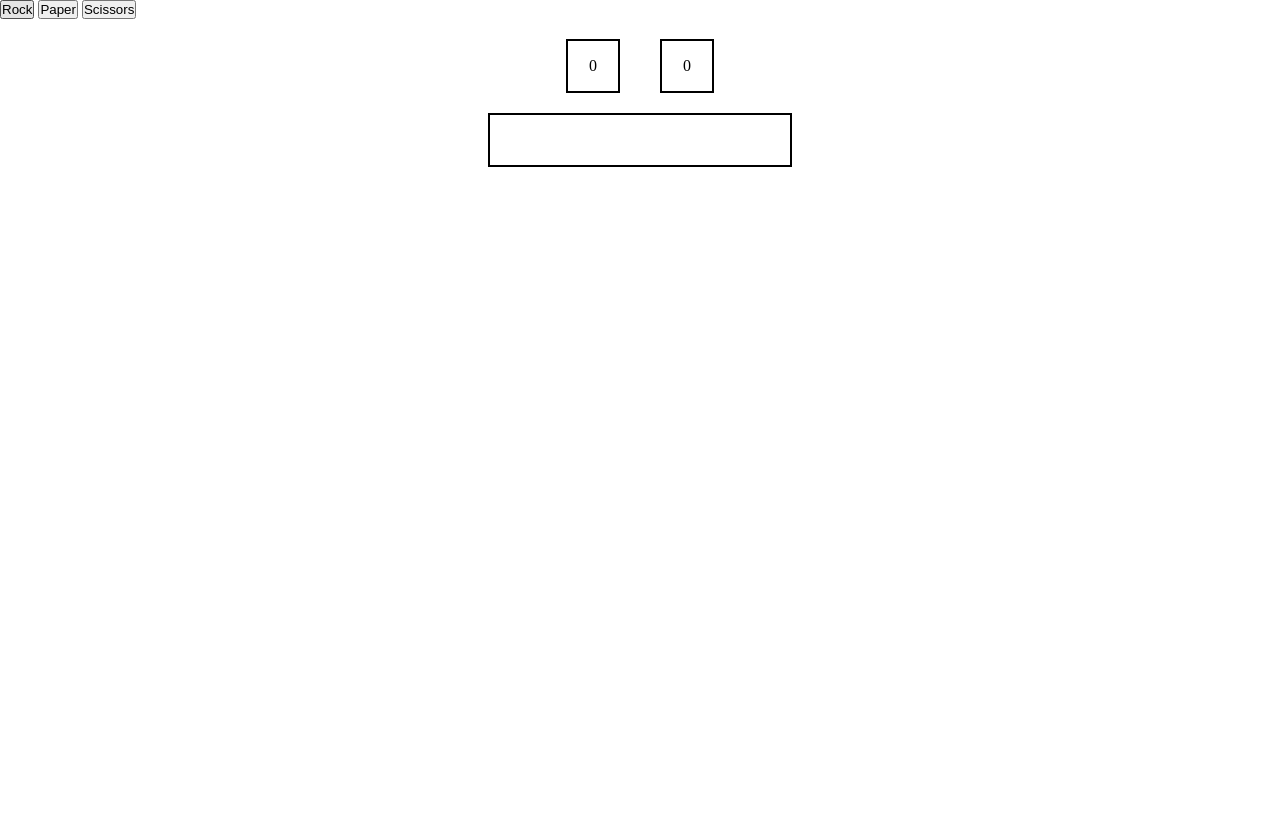
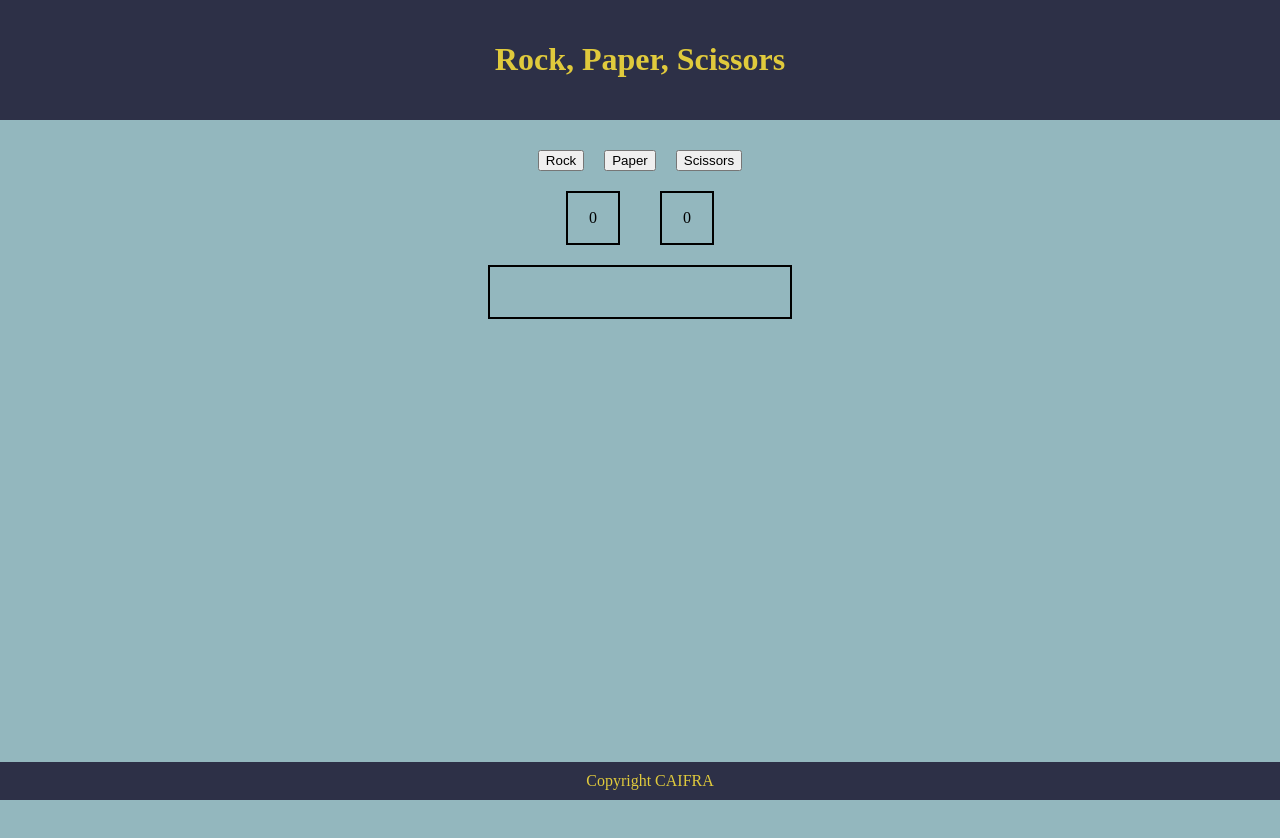
Before and after one commit to CaiaFra/RockPaperScissors, a plain HTML site: page index.html in a window 1280 px wide. Before the commit the page ends 800 px from the top, so only its background shows below. Drawn offline with Linux system fonts and the light colour scheme.

Commit message:
Main layout completed

```diff
--- a/index.html
+++ b/index.html
@@ -9,15 +9,30 @@
     </head>
 
     <body>
+        <div class="page">
+            <header>
+                <h1>Rock, Paper, Scissors</h1>
+            </header>
+
+            <div class="main-box">
+                <div class="buttons">
                     <button class="rock">Rock</button>
                     <button class="paper">Paper</button>
                     <button class="scissors">Scissors</button>
+                </div>
 
                 <div class="container">
+                    <div class="points">
                         <div class="player-score">0</div>
                         <div class="computer-score">0</div>
                     </div>
 
                     <div class="result"></div>
+                </div>
+            </div>
+            <div class="footer">
+                Copyright CAIFRA
+            </div>
+        </div>
     </body>
 </html>
--- a/style.css
+++ b/style.css
@@ -1,21 +1,30 @@
-* {
+body {
   margin: 0;
-  padding: 0;
+  box-sizing: border-box;
+  min-height: 100vh;
 }
 
-.result {
-  border: 2px black solid;
-  height: 50px;
-  width: 300px;
-  margin: auto;
-  display: flex;
-  align-items: center;
-  justify-content: center;
+header {
+  text-align: center;
+  background-color: #2D3047;
+  color: #E0CA3C;
+  padding: 20px;
 }
 
-.container {
+.page {
   display: flex;
-  justify-content: center;
+  flex-direction: column;
+  flex: 1;
+}
+
+.main-box {
+  background-color: #93B7BE;
+  display: flex;
+  flex-direction: column;
+  justify-content: flex-start;
+  flex-grow: 1;
+  height: 100vh;
+  margin: 0;
 }
 
 .computer-score, .player-score {
@@ -27,3 +36,45 @@
   align-items: center;
   margin: 20px;
 }
+
+.points {
+  display: flex;
+  flex-direction: row;
+  align-items: center;
+  justify-content: center;
+}
+
+.result {
+  border: 2px black solid;
+  height: 50px;
+  width: 300px;
+  margin-left: auto;
+  margin-bottom: 20px;
+  margin-right: auto;
+  display: flex;
+  align-items: center;
+  justify-content: center;
+}
+
+
+.buttons {
+  display: flex;
+  align-items: center;
+  justify-content: center;
+  gap: 20px;
+  padding-top: 30px;
+}
+
+.footer {
+  text-align: center;
+  background-color: #2D3047;
+  color: #E0CA3C;
+  padding: 10px;
+  position: absolute;
+  bottom: 0;
+  left: 0;
+  width: 100%;
+  /* display: flex;
+  align-items: center;
+  justify-items: center; */
+}
```
Lines whose indentation alone changed are shown as unchanged.
